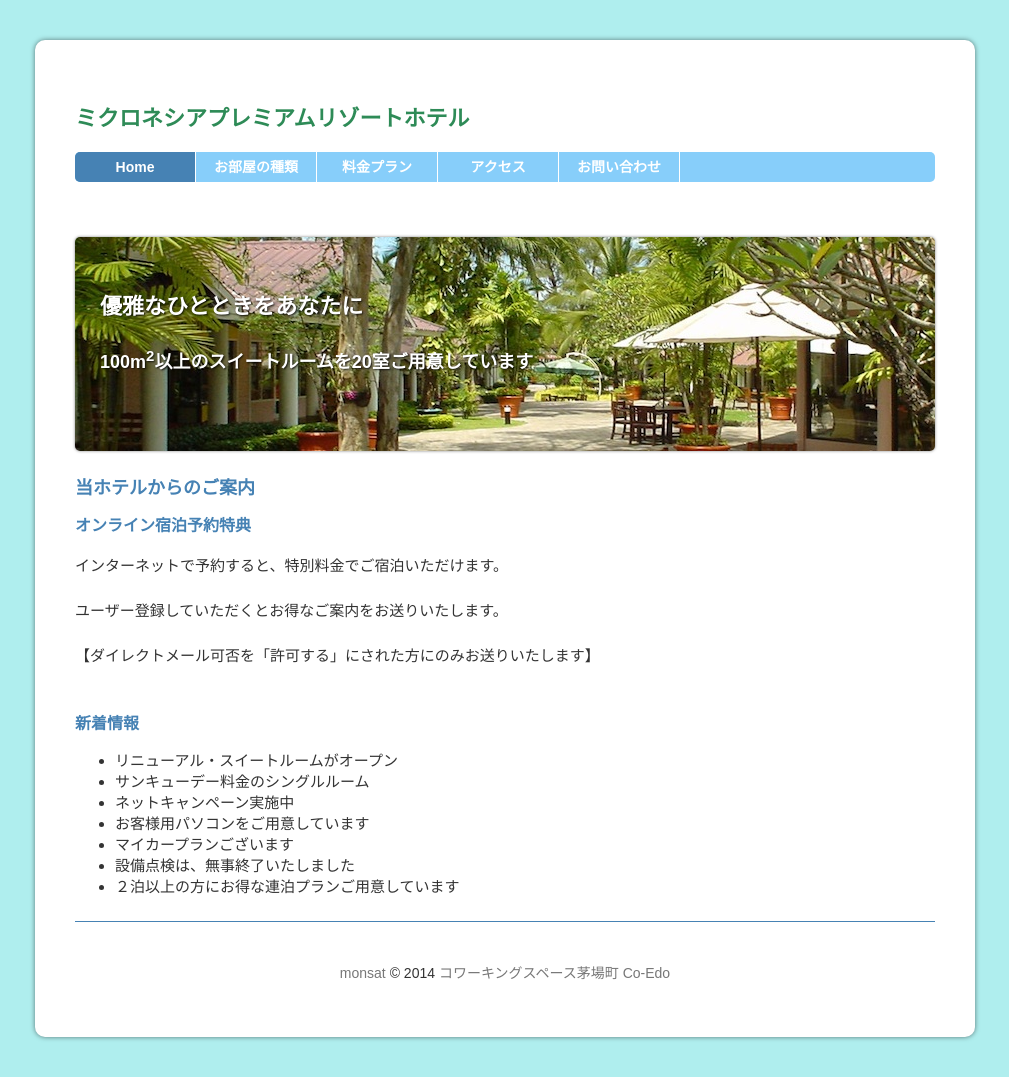
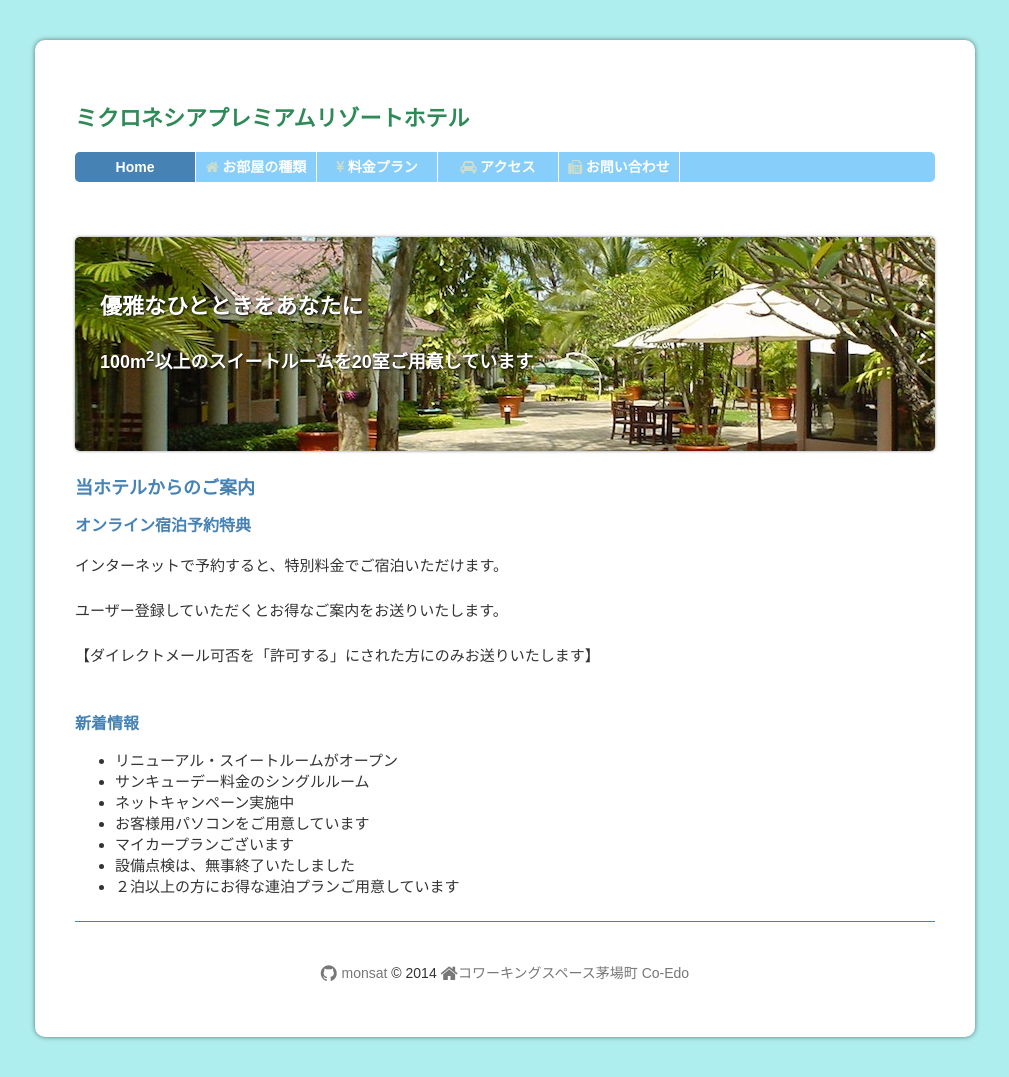
Before and after one commit to takeshiyamazaki/start-git-from-scratch, a plain HTML site: page index.html in a window 1280 px wide. Shown: the whole page, without its empty margins (135-1144 px from the left). Drawn offline with Linux system fonts and the light colour scheme.

Commit message:
アイコン追加

```diff
--- a/index.html
+++ b/index.html
@@ -12,10 +12,10 @@
 	<div id="header">ミクロネシアプレミアムリゾートホテル</div>
 	<ul id="nav">
 		<li class="active"><a href="index.html" title="TOPページへ戻る">Home</a></li>
-		<li><a href="#" title="お部屋の一覧はこちらから">お部屋の種類</a></li>
-		<li><a href="#" title="お得なプランをご用意しています">料金プラン</a></li>
-		<li><a href="#" title="当ホテルへのアクセス">アクセス</a></li>
-		<li><a href="#" title="お問い合わせはメールフォームでお願いします">お問い合わせ</a></li>
+		<li><a href="#" title="お部屋の一覧はこちらから"><i class="fa fa-home light">&nbsp;</i>お部屋の種類</a></li>
+		<li><a href="#" title="お得なプランをご用意しています"><i class="fa fa-jpy light">&nbsp;</i>料金プラン</a></li>
+		<li><a href="#" title="当ホテルへのアクセス"><i class="fa fa-car light">&nbsp;</i>アクセス</a></li>
+		<li><a href="#" title="お問い合わせはメールフォームでお願いします"><i class="fa fa-fax light">&nbsp;</i>お問い合わせ</a></li>
 	</ul>
 	<div id="banner">
 		<h1>優雅なひとときをあなたに</h1>
@@ -43,8 +43,8 @@
 		</div>
 	</div>
 	<div id="footer">
-		<a href="https://github.com/monsat" target="social">monsat</a>
-		&copy; 2014 <a href="http://www.coworking.tokyo.jp/" taget="coedo">コワーキングスペース茅場町 Co-Edo</a>
+		<a href="https://github.com/monsat" target="social"><i class="fa fa-github fa-lg">&nbsp;</i>monsat</a>
+		&copy; 2014 <a href="http://www.coworking.tokyo.jp/" taget="coedo"><i class="fa fa-home fa-lg"></i>コワーキングスペース茅場町 Co-Edo</a>
 	</div>
 </div>
 </body>
```
